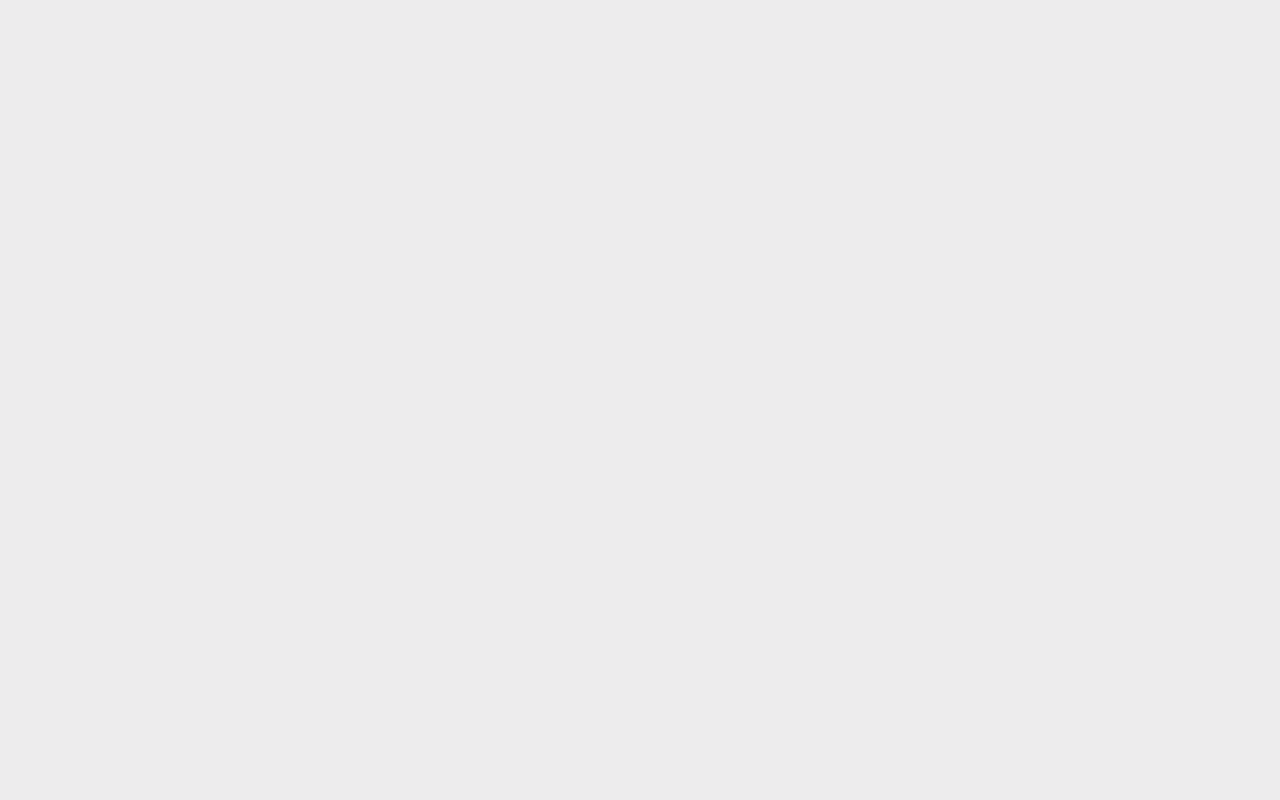
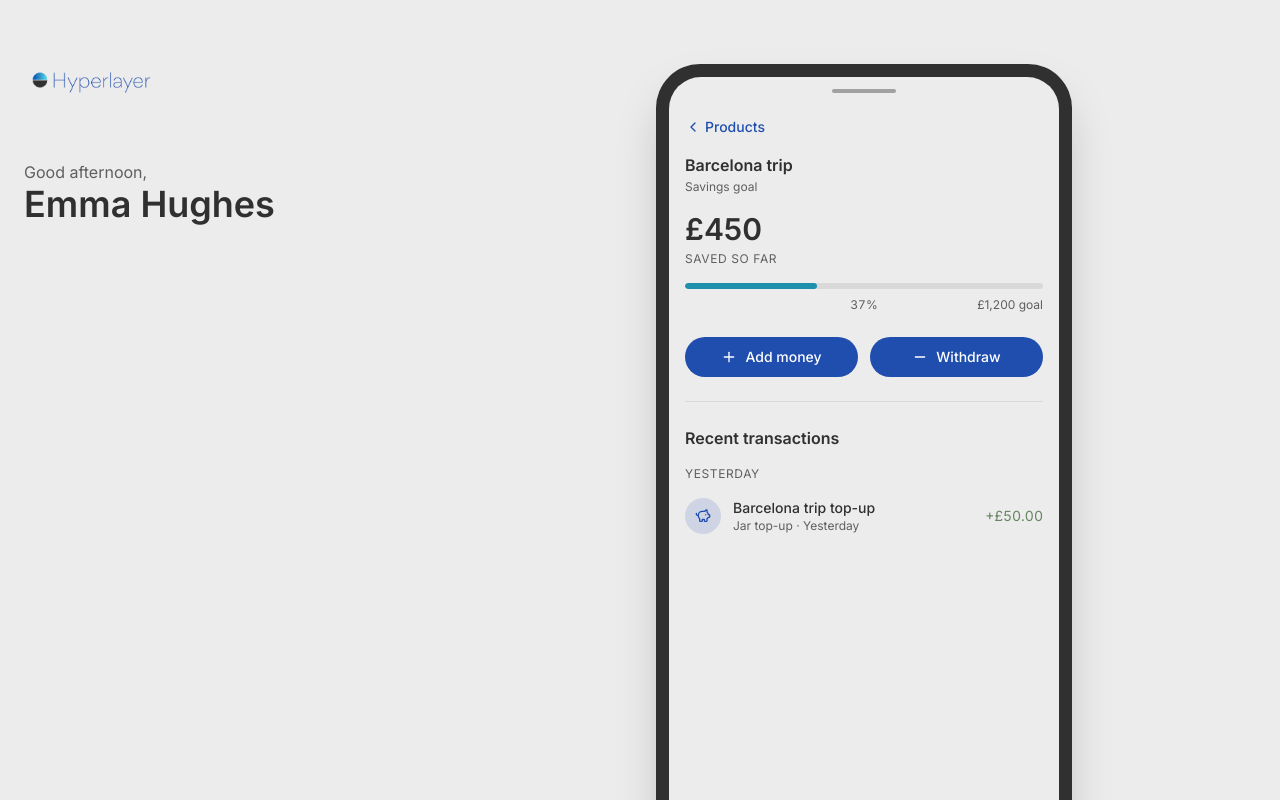
Before and after one commit to mutusrinivasan/hyperlayer-demos, a React (Vite) app: page /products/barcelona-trip in a window 1280 px wide. Before the commit this address had no page. Shown: the top 800 px of the page. Built offline with nearby package versions, Linux system fonts and the light colour scheme.

Commit message:
Add product detail routing, tappable tiles, transaction scoping per product, empty states

```diff
--- a/src/App.tsx
+++ b/src/App.tsx
@@ -1,5 +1,6 @@
 import { Route, Routes } from 'react-router-dom';
 import FeedHome from '@/pages/FeedHome';
+import ProductDetail from '@/pages/ProductDetail';
 import ProductsHome from '@/pages/ProductsHome';
 
 export default function App() {
@@ -7,6 +8,7 @@ export default function App() {
     <Routes>
       <Route path="/" element={<FeedHome />} />
       <Route path="/products" element={<ProductsHome />} />
+      <Route path="/products/:productSlug" element={<ProductDetail />} />
     </Routes>
   );
 }
--- a/src/components/TransactionList.tsx
+++ b/src/components/TransactionList.tsx
@@ -5,6 +5,7 @@ import type { Transaction } from '@/types/scenario';
 interface TransactionListProps {
   transactions: Transaction[];
   relativeTo?: Date;
+  showSeeAll?: boolean;
 }
 
 function dateKey(iso: string): string {
@@ -32,16 +33,22 @@ function groupByDate(
     .sort((a, b) => b.key.localeCompare(a.key));
 }
 
-export default function TransactionList({ transactions, relativeTo }: TransactionListProps) {
+export default function TransactionList({
+  transactions,
+  relativeTo,
+  showSeeAll = true,
+}: TransactionListProps) {
   const groups = groupByDate(transactions);
 
   return (
     <section>
       <header className="flex items-baseline justify-between">
         <h2 className="text-base font-semibold text-hyperlayer-grey">Recent transactions</h2>
-        <button type="button" className="text-sm font-medium text-hyperlayer-blue">
-          See all
-        </button>
+        {showSeeAll && (
+          <button type="button" className="text-sm font-medium text-hyperlayer-blue">
+            See all
+          </button>
+        )}
       </header>
 
       {groups.map((group) => (
--- a/src/components/TransactionRow.tsx
+++ b/src/components/TransactionRow.tsx
@@ -10,7 +10,7 @@ interface TransactionRowProps {
 export default function TransactionRow({ transaction, relativeTo }: TransactionRowProps) {
   const { accent, Icon } = resolveCategory(transaction.category);
   const { bg, text } = accentMap[accent];
-  const direction: 'in' | 'out' = transaction.type === 'salary' ? 'in' : 'out';
+  const { direction } = transaction;
   const amountColor = direction === 'in' ? 'text-secondary-green' : 'text-red-700';
 
   return (
--- a/src/data/scenarios/retail-uk.ts
+++ b/src/data/scenarios/retail-uk.ts
@@ -50,24 +50,30 @@ export const retailUK: Scenario = {
       merchantName: 'Tesco',
       category: 'Groceries',
       date: '2026-04-21T14:30:00Z',
-      amount: { amount: -42.18, currency: 'GBP' },
+      amount: { amount: 42.18, currency: 'GBP' },
       type: 'card',
+      direction: 'out',
+      productSlug: 'current-account',
     },
     {
       id: 'txn-pret-21apr',
       merchantName: 'Pret a Manger',
       category: 'Eating out',
       date: '2026-04-21T12:45:00Z',
-      amount: { amount: -6.45, currency: 'GBP' },
+      amount: { amount: 6.45, currency: 'GBP' },
       type: 'card',
+      direction: 'out',
+      productSlug: 'current-account',
     },
     {
       id: 'txn-uber-20apr',
       merchantName: 'Uber',
       category: 'Transport',
       date: '2026-04-20T18:20:00Z',
-      amount: { amount: -14.9, currency: 'GBP' },
+      amount: { amount: 14.9, currency: 'GBP' },
       type: 'card',
+      direction: 'out',
+      productSlug: 'current-account',
     },
     {
       id: 'txn-salary-21apr',
@@ -76,14 +82,29 @@ export const retailUK: Scenario = {
       date: '2026-04-21T06:00:00Z',
       amount: { amount: 2840, currency: 'GBP' },
       type: 'salary',
+      direction: 'in',
+      productSlug: 'current-account',
     },
+    // Barcelona top-up — two-sided ledger: outgoing from current account, incoming to the jar.
     {
-      id: 'txn-barcelona-topup-20apr',
+      id: 'txn-barcelona-topup-acct-out',
       merchantName: 'Barcelona trip top-up',
       category: 'Jar top-up',
       date: '2026-04-20T10:15:00Z',
-      amount: { amount: -50, currency: 'GBP' },
+      amount: { amount: 50, currency: 'GBP' },
       type: 'jar-topup',
+      direction: 'out',
+      productSlug: 'current-account',
+    },
+    {
+      id: 'txn-barcelona-topup-jar-in',
+      merchantName: 'Barcelona trip top-up',
+      category: 'Jar top-up',
+      date: '2026-04-20T10:15:00Z',
+      amount: { amount: 50, currency: 'GBP' },
+      type: 'jar-topup',
+      direction: 'in',
+      productSlug: 'barcelona-trip',
     },
   ],
 };
--- /dev/null
+++ b/src/lib/products.ts
@@ -0,0 +1,18 @@
+import { accountSlug, jarSlug } from '@/lib/slug';
+import type { BankAccount, Jar, Scenario } from '@/types/scenario';
+
+export type ResolvedProduct =
+  | { type: 'account'; data: BankAccount }
+  | { type: 'jar'; data: Jar }
+  | { type: 'not-found' };
+
+export function resolveProduct(slug: string, scenario: Scenario): ResolvedProduct {
+  if (slug === accountSlug()) {
+    return { type: 'account', data: scenario.account };
+  }
+  const jar = scenario.jars.find((j) => jarSlug(j) === slug);
+  if (jar) {
+    return { type: 'jar', data: jar };
+  }
+  return { type: 'not-found' };
+}
--- /dev/null
+++ b/src/lib/slug.ts
@@ -0,0 +1,14 @@
+export function toSlug(s: string): string {
+  return s
+    .toLowerCase()
+    .replace(/[^a-z0-9]+/g, '-')
+    .replace(/^-|-$/g, '');
+}
+
+export function accountSlug(): string {
+  return 'current-account';
+}
+
+export function jarSlug(jar: { name: string }): string {
+  return toSlug(jar.name);
+}
--- a/src/pages/FeedHome.tsx
+++ b/src/pages/FeedHome.tsx
@@ -19,6 +19,9 @@ export default function FeedHome() {
   return (
     <HomeShell sidebar={<HomeSidebar customer={customer} />}>
       <MobileGreeting customer={customer} />
+      {/* AccountCard is the feed's hero representation of the current account.
+          Intentionally NOT wrapped in <Link> — the user is already "on" this product
+          in the feed context. Do not tap-wrap this later. */}
       <div className="mt-8 lg:mt-0">
         <AccountCard account={account} />
       </div>
--- /dev/null
+++ b/src/pages/ProductDetail.tsx
@@ -0,0 +1,188 @@
+import {
+  ArrowDownLeft,
+  ArrowUpRight,
+  ChevronLeft,
+  Minus,
+  Plus,
+  Receipt,
+  type LucideIcon,
+} from 'lucide-react';
+import { Link, useParams } from 'react-router-dom';
+import HomeShell, { HomeSidebar, MobileGreeting } from '@/components/HomeShell';
+import TransactionList from '@/components/TransactionList';
+import { retailUK } from '@/data/scenarios/retail-uk';
+import { accentMap } from '@/lib/accents';
+import { formatCurrency, formatCurrencyCompact } from '@/lib/format';
+import { resolveProduct, type ResolvedProduct } from '@/lib/products';
+import type { BankAccount, Jar, Transaction } from '@/types/scenario';
+
+const DEMO_TODAY = new Date('2026-04-21T12:00:00Z');
+
+export default function ProductDetail() {
+  const { productSlug } = useParams<{ productSlug: string }>();
+  const { customer, transactions } = retailUK;
+  const resolved: ResolvedProduct = productSlug
+    ? resolveProduct(productSlug, retailUK)
+    : { type: 'not-found' };
+
+  return (
+    <HomeShell sidebar={<HomeSidebar customer={customer} />}>
+      <MobileGreeting customer={customer} />
+      <div className="mt-8 lg:mt-0">
+        {/* TODO: smart back-routing — if user arrived from /, back should go there.
+            Currently always points to /products regardless of entry point. */}
+        <Link
+          to="/products"
+          className="mb-4 inline-flex items-center gap-1 text-sm font-medium text-hyperlayer-blue"
+        >
+          <ChevronLeft className="h-4 w-4" />
+          Products
+        </Link>
+
+        {resolved.type === 'not-found' && <NotFound />}
+        {resolved.type === 'account' && (
+          <ProductBody
+            hero={<AccountHero account={resolved.data} />}
+            actions={<AccountActions />}
+            transactions={transactions.filter((t) => t.productSlug === productSlug)}
+          />
+        )}
+        {resolved.type === 'jar' && (
+          <ProductBody
+            hero={<JarHero jar={resolved.data} />}
+            actions={<JarActions />}
+            transactions={transactions.filter((t) => t.productSlug === productSlug)}
+          />
+        )}
+      </div>
+    </HomeShell>
+  );
+}
+
+function ProductBody({
+  hero,
+  actions,
+  transactions,
+}: {
+  hero: React.ReactNode;
+  actions: React.ReactNode;
+  transactions: Transaction[];
+}) {
+  return (
+    <>
+      {hero}
+      <div className="mt-6">{actions}</div>
+      <div className="mt-6 border-t border-hyperlayer-grey/10 pt-6">
+        {transactions.length > 0 ? (
+          <TransactionList
+            transactions={transactions}
+            relativeTo={DEMO_TODAY}
+            showSeeAll={false}
+          />
+        ) : (
+          <EmptyTransactions />
+        )}
+      </div>
+    </>
+  );
+}
+
+function AccountHero({ account }: { account: BankAccount }) {
+  return (
+    <div>
+      <h1 className="text-base font-semibold text-hyperlayer-grey">{account.name}</h1>
+      <p className="mt-0.5 text-xs text-hyperlayer-text-secondary">
+        {account.sortCode} · •• {account.accountNumberLast4}
+      </p>
+      <p className="mt-4 text-3xl font-semibold text-hyperlayer-grey">
+        {formatCurrency(account.balance, 'en-GB')}
+      </p>
+      <p className="mt-1 text-xs uppercase tracking-wider text-hyperlayer-text-secondary">
+        Available balance
+      </p>
+    </div>
+  );
+}
+
+function JarHero({ jar }: { jar: Jar }) {
+  const pct = Math.floor((jar.balance.amount / jar.targetBalance.amount) * 100);
+  const { fill } = accentMap[jar.accent];
+
+  return (
+    <div>
+      <h1 className="text-base font-semibold text-hyperlayer-grey">{jar.name}</h1>
+      <p className="mt-0.5 text-xs text-hyperlayer-text-secondary">Savings goal</p>
+      <p className="mt-4 text-3xl font-semibold text-hyperlayer-grey">
+        {formatCurrencyCompact(jar.balance, 'en-GB')}
+      </p>
+      <p className="mt-1 text-xs uppercase tracking-wider text-hyperlayer-text-secondary">
+        Saved so far
+      </p>
+
+      <div className="mt-4 h-1.5 overflow-hidden rounded-full bg-hyperlayer-grey/10">
+        <div className={`h-full rounded-full ${fill}`} style={{ width: `${pct}%` }} />
+      </div>
+      <div className="mt-2 grid grid-cols-3 text-xs text-hyperlayer-text-secondary">
+        <span />
+        <span className="text-center tabular-nums">{pct}%</span>
+        <span className="text-right">
+          {formatCurrencyCompact(jar.targetBalance, 'en-GB')} goal
+        </span>
+      </div>
+    </div>
+  );
+}
+
+function ActionButton({ icon: Icon, label }: { icon: LucideIcon; label: string }) {
+  return (
+    <button
+      type="button"
+      className="flex h-10 flex-1 items-center justify-center gap-2 rounded-full bg-hyperlayer-blue px-5 text-sm font-medium text-white"
+    >
+      <Icon className="h-4 w-4" />
+      {label}
+    </button>
+  );
+}
+
+function AccountActions() {
+  return (
+    <div className="flex gap-3">
+      <ActionButton icon={ArrowUpRight} label="Send" />
+      <ActionButton icon={ArrowDownLeft} label="Request" />
+      <ActionButton icon={Plus} label="Top up" />
+    </div>
+  );
+}
+
+function JarActions() {
+  return (
+    <div className="flex gap-3">
+      <ActionButton icon={Plus} label="Add money" />
+      <ActionButton icon={Minus} label="Withdraw" />
+    </div>
+  );
+}
+
+function EmptyTransactions() {
+  return (
+    <div className="flex flex-col items-center py-12 text-center">
+      <Receipt className="h-10 w-10 text-hyperlayer-grey/20" />
+      <p className="mt-3 text-sm text-hyperlayer-text-secondary">No activity yet</p>
+      <p className="mt-1 text-xs text-hyperlayer-text-secondary/80">
+        Transactions will appear here once you use this product
+      </p>
+    </div>
+  );
+}
+
+function NotFound() {
+  return (
+    <div className="flex flex-col items-center py-12 text-center">
+      <p className="text-sm text-hyperlayer-grey">Product not found</p>
+      <Link to="/products" className="mt-3 text-sm font-medium text-hyperlayer-blue">
+        Back to products
+      </Link>
+    </div>
+  );
+}
--- a/src/types/scenario.ts
+++ b/src/types/scenario.ts
@@ -32,6 +32,8 @@ export interface Jar {
 
 export type TransactionType = 'card' | 'salary' | 'jar-topup' | 'transfer';
 
+export type TransactionDirection = 'in' | 'out';
+
 export interface Transaction {
   id: string;
   merchantName: string;
@@ -39,6 +41,8 @@ export interface Transaction {
   date: string;
   amount: Money;
   type: TransactionType;
+  direction: TransactionDirection;
+  productSlug: string;
 }
 
 export type ScenarioLocale = 'UK' | 'CA' | 'US' | 'AU' | 'EU';
```
Also changed, not shown: src/components/AccountTile.tsx (+7 -0 lines), src/components/JarCard.tsx (+8 -1 lines), src/components/SavingsTile.tsx (+25 -32 lines).
